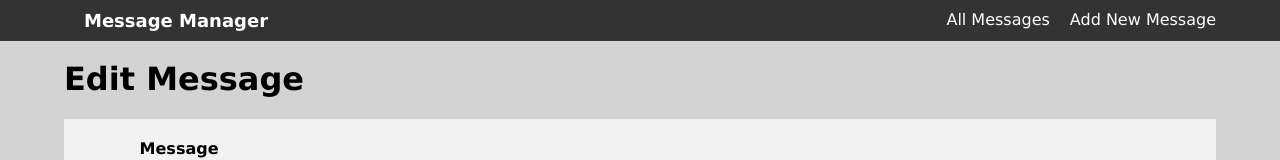
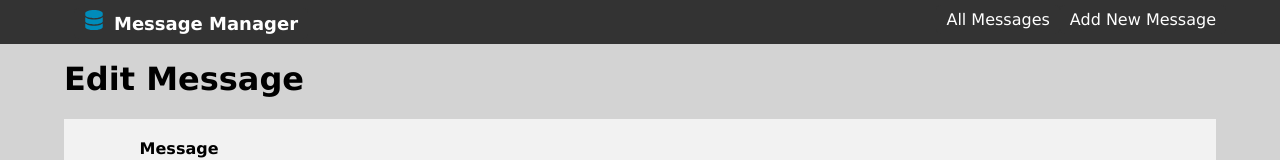
Before and after one commit to lucasmm96/message-manager2, a Next.js app: page /edit-message in a window 1280 px wide. Shown: the top 160 px of the page. Built offline with nearby package versions, Linux system fonts and the light colour scheme.

Commit message:
Add logo

```diff
--- a/components/layout/Header.js
+++ b/components/layout/Header.js
@@ -1,5 +1,7 @@
 import classes from './Header.module.css';
 import Link from 'next/link';
+
+import IconLink from '../ui/IconLink';
 
 function MainNavigation() {
 	return (
@@ -7,7 +9,15 @@ function MainNavigation() {
 			<nav>
 				<ul>
 					<li className={`${classes.logo} ${classes.left}`}>
-						<Link href="/">Message Manager</Link>
+						<IconLink
+							href={'/'}
+							newTab={true}
+							filename="logo.svg"
+							alt="Logo"
+							text="Message Manager"
+							w={20}
+							h={20}
+						/>
 					</li>
 					<li className={classes.right}>
 						<Link href="/add-message">Add New Message</Link>
@@ -22,3 +32,13 @@ function MainNavigation() {
 }
 
 export default MainNavigation;
+{
+	/* <Link
+className={classes.iconColor}
+href={props.href}
+target={props.newTab ? '_blank' : ''}
+>
+<Icon filename={props.filename} alt={props.alt} w={props.w} h={props.h} />
+</Link>
+); */
+}
--- a/components/ui/IconLink.js
+++ b/components/ui/IconLink.js
@@ -10,6 +10,7 @@ function IconLink(props) {
 			target={props.newTab ? '_blank' : ''}
 		>
 			<Icon filename={props.filename} alt={props.alt} w={props.w} h={props.h} />
+			{props.text ? <span className={classes.text}>{props.text}</span> : ''}
 		</Link>
 	);
 }
--- a/components/ui/IconLink.module.css
+++ b/components/ui/IconLink.module.css
@@ -5,3 +5,7 @@
 .iconColor:hover {
   fill: green
 }
+
+.text {
+  margin-left: 10px;
+}
--- a/pages/index.js
+++ b/pages/index.js
@@ -11,7 +11,9 @@ export default function Home(props) {
 }
 
 export async function getServerSideProps() {
-	const response = await fetch('http://localhost:3000/message/list');
+	const response = await fetch('http://localhost:3000/message/list', {
+		method: 'GET',
+	});
 	const data = await response.json();
 
 	return {
```
Also changed, not shown: public/icons/logo.svg (added).
